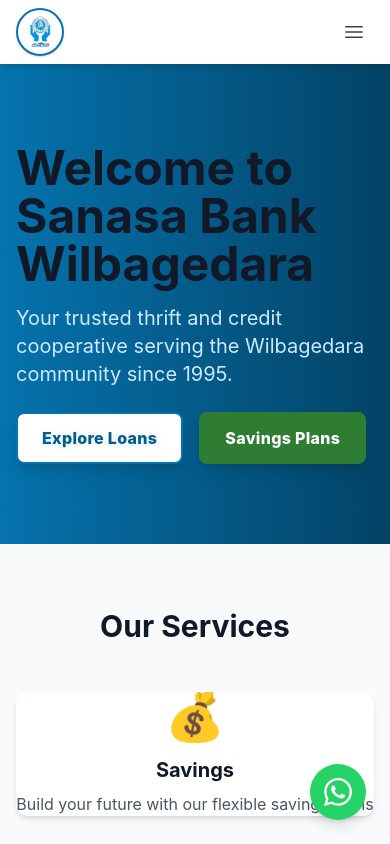
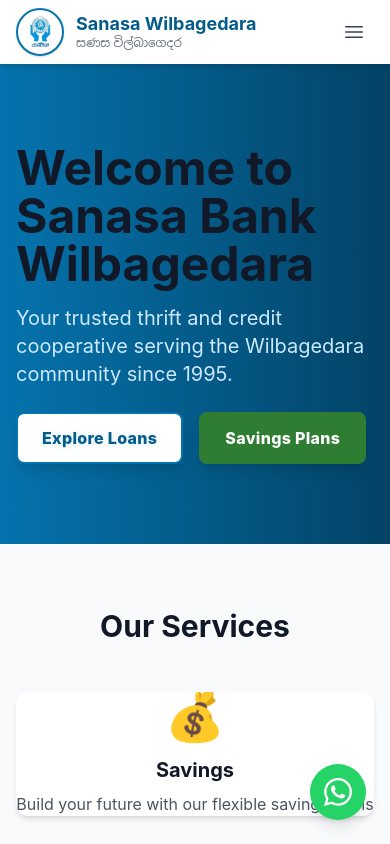
Before and after one commit to lakkaru/sanasa-wilbagedara, a React (Create React App) app in the folder client/: page / in a window 390 px wide. Shown: the top 844 px of the page. Built offline with nearby package versions, Linux system fonts and the light colour scheme; a web font is replaced by a local one.

Commit message:
feat: update Navbar component to improve title layout and styling

```diff
--- a/client/src/components/common/Navbar.jsx
+++ b/client/src/components/common/Navbar.jsx
@@ -65,8 +65,8 @@ const Navbar = () => {
               className="w-12 h-12 rounded-full object-cover border-2 border-sanasa-blue-700 shadow"
               style={{ background: '#fff' }}
             />
-            <div className="hidden sm:block">
-              <h1 className="text-lg font-bold text-sanasa-blue-800">Sanasa Wilbagedara</h1>
+            <div>
+              <h1 className="text-lg font-bold text-sanasa-blue-800 leading-tight">Sanasa Wilbagedara</h1>
               <p className="text-xs text-gray-500">සණස විල්බාගෙදර</p>
             </div>
           </Link>
```
